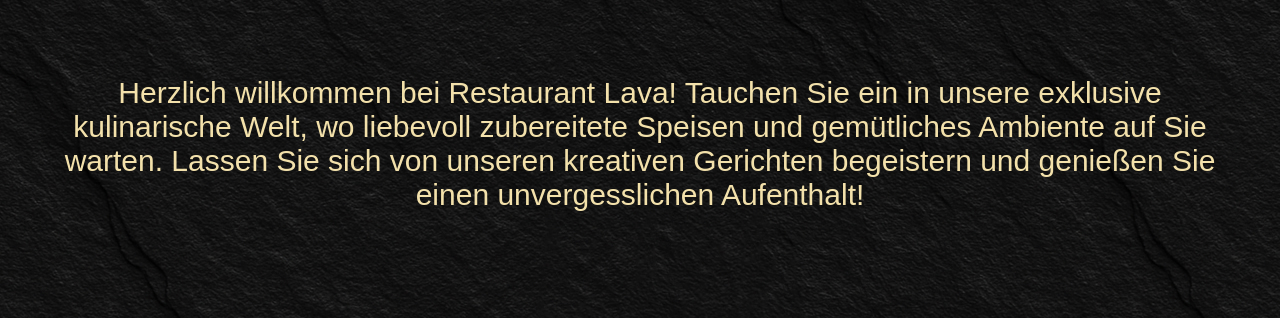
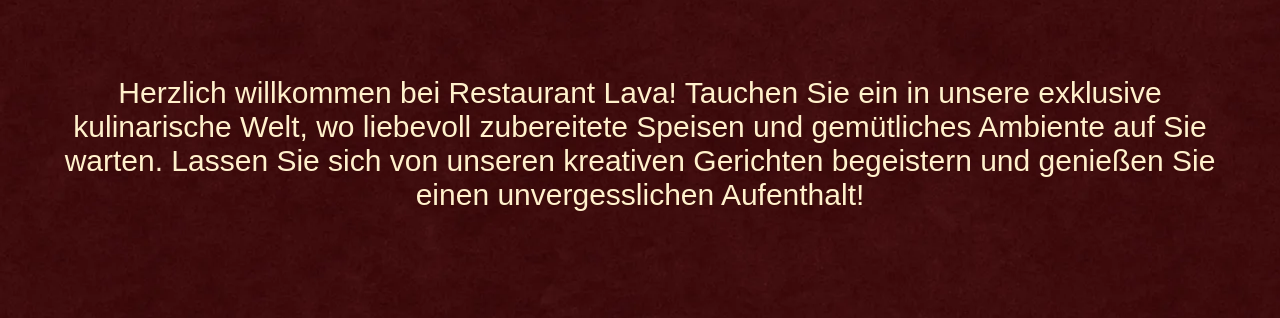
Before and after one commit to dhenschel/restaurant-lava, a plain HTML site: page index.html in a window 1280 px wide. Shown: the part 458-776 px from the top of the page. Drawn offline with Linux system fonts and the light colour scheme.

Commit message:
add new background texture and color values

```diff
--- a/style.css
+++ b/style.css
@@ -3,12 +3,13 @@
 /* ============================= */
 :root {
     --color-white:       #FEFEFE;
-    --color-cream:       #F3E1AB;
+    --color-cream:       #fff1cc;
+    --color-cream2:      #fbf1d8;
     --color-orange:      #EA8D23;
     --color-red-orange:  #E46A27;
-    --color-red: #e15f42;
-    --color-deep-red:    #DA4122;
-    --color-dark-brown:  #381C04;
+    --color-red:         #993632;
+    --color-deep-red:    #3a1314;
+    --color-dark-brown:  #301011;
     --color-black:       #000000;
 
     --color-bg-gradient: linear-gradient(135deg, var(--color-dark-brown), var(--color-red-orange));
@@ -21,7 +22,7 @@ body {
     margin: 0;
     padding: 0;
     background-color: var(--color-dark-brown);     /* Fallback */
-    background-image: url('images/schiefer.jpg');
+    background-image: url('images/website_background_tile_1024.webp');
     background-repeat: repeat;
     background-position: center;
     font-family: Arial, sans-serif;
@@ -162,7 +163,7 @@ body {
 /* Footer                       */
 /* ============================= */
 .site-footer {
-    background-color: #1E1E1E;
+    background-color: var(--color-dark-brown);
     color: var(--color-cream);
     padding: 3vw 5vw;
     font-size: clamp(12px, 3vw, 16px);
```
Also changed, not shown: images/schiefer.jpg (deleted), images/website_background_tile_1024.webp (added).
